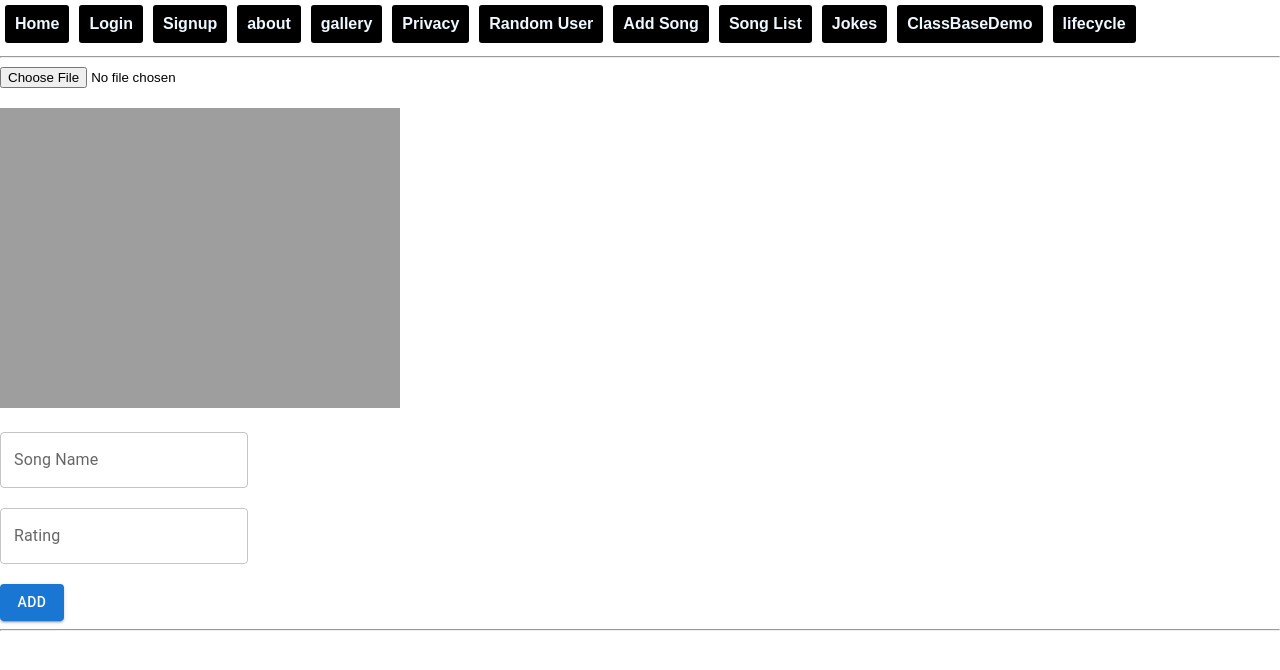
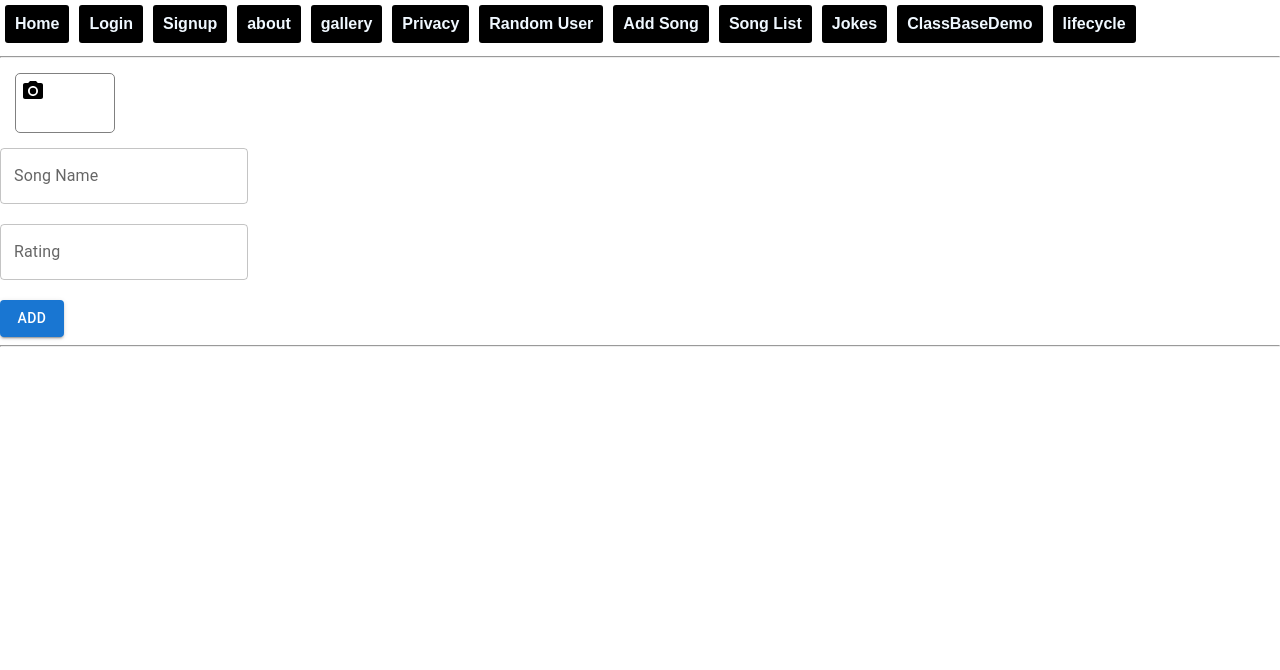
Before and after one commit to gavand-sagar/sagar-notes-manager, a React (Create React App) app: page /add-song in a window 1280 px wide. Shown: the top 670 px of the page. Built offline with nearby package versions, Linux system fonts and the light colour scheme.

Commit message:
file upload common component

```diff
--- a/src/App.css
+++ b/src/App.css
@@ -75,3 +75,17 @@
   }
 
 }
+
+
+#app-file-upload{
+  display: none;
+}
+
+.file-upload-component{
+  box-sizing: border-box;
+  padding: 5px;
+  margin: 15px;
+  border: 1px solid gray;
+  border-radius: 5px;
+  width: 100px;
+}
--- a/src/pages/AddSong/AddSong.js
+++ b/src/pages/AddSong/AddSong.js
@@ -5,6 +5,7 @@ import { useDispatch } from 'react-redux';
 import { UserDataContext } from '../../shared/data';
 import { createSong } from '../../data/songSlice';
 import { commonRawPost } from '../../shared/utils/utils';
+import FileUpload from '../../shared/components/FileUpload';
 
 export default function AddSong() {
     const { register, handleSubmit } = useForm();
@@ -17,28 +18,12 @@ export default function AddSong() {
         dispatch(createSong(formData))
     }
 
-    function upload(){
-        const avatar = document.getElementById('app-file-upload').files[0]
-        uploadFile(avatar)
-    }
 
-    function uploadFile(avatar) {
-        let data = new FormData();
-        data.append('myFile', avatar)
-        commonRawPost('/app-image-upload',data).then(x=>{
-            setFileName(x.filename)
-        })
-    }
 
     return (
         <div>
             <form onSubmit={handleSubmit(save)}>
-                <input id="app-file-upload" onChange={upload} label="Song Image" type='file' />
-                <br />
-                <br />
-                <img src={'http://localhost:3001/image/' + fileName}/>
-                <br />
-                <br />
+                <FileUpload onUpload={(name)=>setFileName(name)}/>
                 <TextField label="Song Name" {...register('songName')} />
                 <br />
                 <br />
--- a/src/pages/Singup/Signup.js
+++ b/src/pages/Singup/Signup.js
@@ -1,5 +1,6 @@
 import React, { useContext, useState } from 'react'
 import { UserDataContext } from '../../shared/data';
+import FileUpload from '../../shared/components/FileUpload';
 
 export default function Signup() {
 
@@ -9,6 +10,7 @@ export default function Signup() {
     const [password, setPassword] = useState('');
     const [email, setEmail] = useState('');
     const [role, setRole] = useState('');
+    const [avatar,setUserImage] = useState('')
 
     const [obj, setObj] = useState({});
 
@@ -19,7 +21,8 @@ export default function Signup() {
                 username,
                 password,
                 email,
-                role
+                role,
+                avatar
             }
 
             fetch(process.env.REACT_APP_BACKEND_URL+'/sign-up', {
@@ -51,6 +54,9 @@ export default function Signup() {
                     <option >Guest</option>
                 </select>
 
+                <FileUpload onUpload={n=>setUserImage(n)}/>
+
+
                 <input value={username} onChange={e => setUsername(e.target.value)} name='username' placeholder='username' type={'text'}></input>
                 {!username && <span>Username is Required</span>}
                 <input value={email} onChange={e => setEmail(e.target.value)} placeholder='email' type={'text'}></input>
--- /dev/null
+++ b/src/shared/components/FileUpload.js
@@ -0,0 +1,45 @@
+import React, { useState } from 'react'
+import { commonRawPost } from '../utils/utils';
+import CameraAltIcon from '@mui/icons-material/CameraAlt';
+
+export default function FileUpload({ onUpload }) {
+
+    const [fileName, setFileName] = useState('')
+    const [uploadState, setUploadState] = useState('')
+
+    function upload() {
+        const avatar = document.getElementById('app-file-upload').files[0]
+        uploadFile(avatar)
+    }
+
+    function uploadFile(avatar) {
+        let data = new FormData();
+        data.append('myFile', avatar)
+
+        setUploadState('Uploading...')
+
+        commonRawPost('/app-image-upload', data).then(x => {
+            setFileName(x.filename)
+            onUpload(x.filename)
+            setUploadState('')
+        })
+    }
+    return (
+        <div className='file-upload-component'>
+            <label htmlFor='app-file-upload'>
+                <CameraAltIcon />
+            </label>
+
+            <input id="app-file-upload" onChange={upload} label="Song Image" type='file' />
+            <br />
+            <br />
+            {
+                uploadState
+            }
+            {
+                uploadState != 'Uploading...' &&  fileName && <img src={'http://localhost:3001/image/' + fileName} />
+            }
+
+        </div>
+    )
+}
```
Also changed, not shown: package.json (+4 -4 lines), 1 other file (tests, documents, lock files or other folders).
